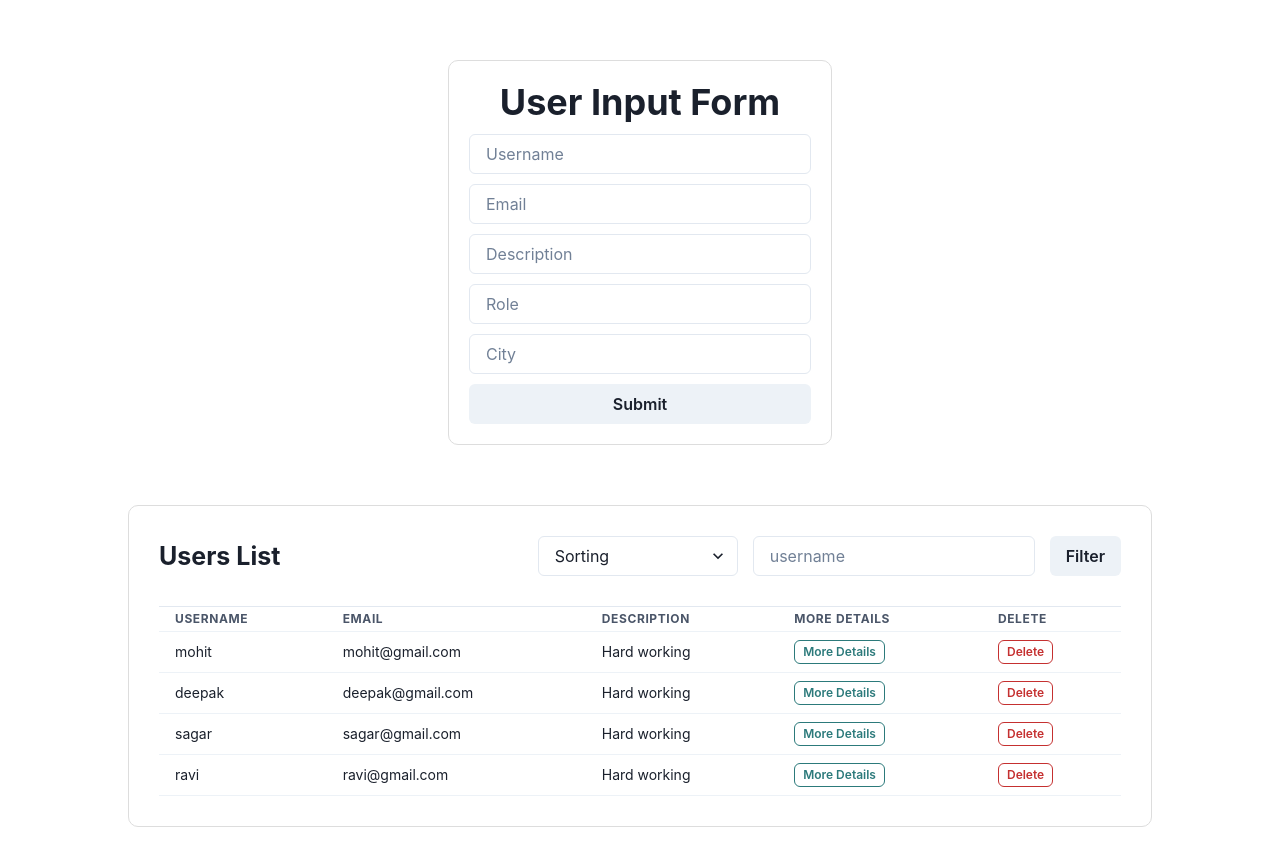
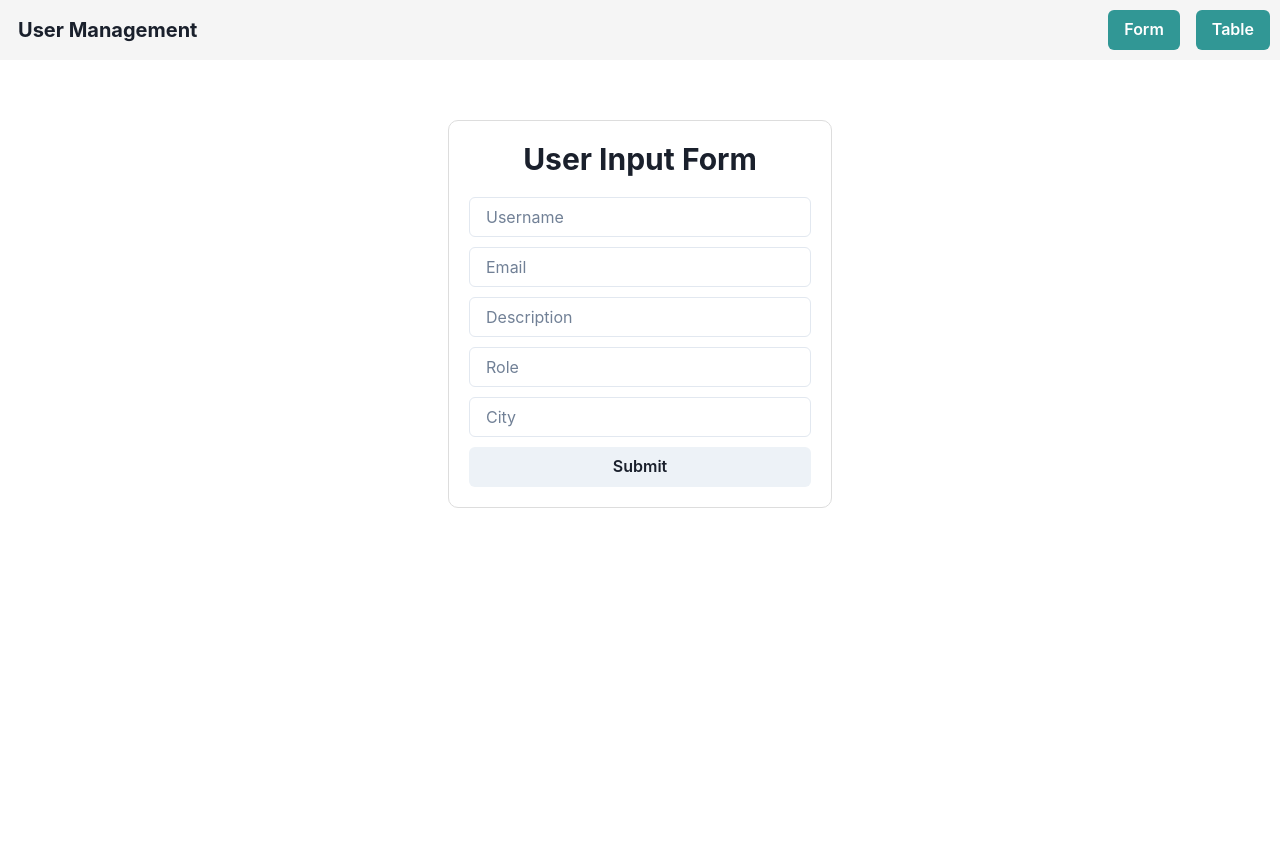
Before and after one commit to m-sehrawat/User-Management-Application, a React (Vite) app in the folder client/: page / in a window 1280 px wide. Shown: the top 866 px of the page. After the commit the page ends 800 px from the top, so only its background shows below. Built offline with nearby package versions, Linux system fonts and the light colour scheme.

Commit message:
routes added

```diff
--- a/client/index.js
+++ b/client/index.js
@@ -2,12 +2,15 @@ import React from 'react';
 import ReactDOM from 'react-dom/client';
 import App from './src/App';
 import { ChakraProvider } from '@chakra-ui/react';
+import { BrowserRouter } from 'react-router-dom';
 
 
 const root = ReactDOM.createRoot(document.getElementById('root'));
 
 root.render(
     <ChakraProvider>
-        <App />
+        <BrowserRouter>
+            <App />
+        </BrowserRouter>
     </ChakraProvider>
 );
--- a/client/package.json
+++ b/client/package.json
@@ -25,7 +25,8 @@
     "framer-motion": "^11.0.6",
     "parcel": "^2.11.0",
     "react": "^18.2.0",
-    "react-dom": "^18.2.0"
+    "react-dom": "^18.2.0",
+    "react-router-dom": "^6.22.1"
   },
   "devDependencies": {
     "process": "^0.11.10"
--- a/client/src/App.jsx
+++ b/client/src/App.jsx
@@ -1,11 +1,15 @@
 import UserForm from "./components/form/UserForm";
+import Navbar from "./components/navbar/Navbar";
 import UsersTable from "./components/table/UsersTable";
+import Router from "./routes/Router";
 
 const App = () => {
     return (
         <>
+            <Router />
+            {/* <Navbar />
             <UserForm />
-            <UsersTable />
+            <UsersTable /> */}
         </>
     )
 };
--- a/client/src/components/form/UserForm.jsx
+++ b/client/src/components/form/UserForm.jsx
@@ -35,7 +35,7 @@ const UserForm = () => {
         <>
             <div id="input-form">
                 <VStack gap={'10px'} >
-                    <Heading>User Input Form</Heading>
+                    <Heading size={'lg'} mb={'10px'} >User Input Form</Heading>
                     <Input onInput={handleInputChange} value={form.username} name='username' type='text' placeholder='Username' />
                     <Input onInput={handleInputChange} value={form.email} name='email' type='email' placeholder='Email' />
                     <Input onInput={handleInputChange} value={form.description} name='description' type='text' placeholder='Description' />
--- /dev/null
+++ b/client/src/components/navbar/Navbar.jsx
@@ -0,0 +1,24 @@
+import { Box, Button, ButtonGroup, Flex, Heading, Spacer } from "@chakra-ui/react";
+import { useNavigate } from "react-router-dom";
+
+const Navbar = () => {
+
+    const navigate = useNavigate();
+
+    return (
+        <>
+            <Flex minWidth='max-content' alignItems='center' gap='2' bg={'#f5f5f5'} p={'10px'}>
+                <Box p='2'>
+                    <Heading size='md'>User Management</Heading>
+                </Box>
+                <Spacer />
+                <ButtonGroup gap='2'>
+                    <Button onClick={() => navigate('/')} colorScheme='teal'>Form</Button>
+                    <Button onClick={() => navigate('/users')} colorScheme='teal'>Table</Button>
+                </ButtonGroup>
+            </Flex>
+        </>
+    )
+};
+
+export default Navbar;
--- a/client/src/components/table/TableRow.jsx
+++ b/client/src/components/table/TableRow.jsx
@@ -1,10 +1,12 @@
 import { Tr, Td, Button, useDisclosure } from '@chakra-ui/react';
 import UserModal from './UserModal';
+import { useNavigate } from 'react-router-dom';
 
 
 const TableRow = ({ data }) => {
 
     const { isOpen, onOpen, onClose } = useDisclosure()
+    const navigate = useNavigate();
 
     return (
         <>
@@ -13,6 +15,7 @@ const TableRow = ({ data }) => {
                 <Td>{data.email}</Td>
                 <Td>{data.description}</Td>
                 <Td>
+                    {/* <Button onClick={() => navigate('/users/client')} size='xs' variant='outline' colorScheme="teal">More Details</Button> */}
                     <Button onClick={onOpen} size='xs' variant='outline' colorScheme="teal">More Details</Button>
                 </Td>
                 <Td>
--- /dev/null
+++ b/client/src/components/user/UserData.jsx
@@ -0,0 +1,9 @@
+const UserData = () => {
+    return (
+        <>
+            userData
+        </>
+    )
+};
+
+export default UserData;
--- /dev/null
+++ b/client/src/routes/Router.jsx
@@ -0,0 +1,22 @@
+import UserForm from "../components/form/UserForm";
+import Navbar from "../components/navbar/Navbar";
+import { Route, Routes } from "react-router-dom";
+import UsersTable from "../components/table/UsersTable";
+import UserData from "../components/user/UserData";
+
+
+const Router = () => {
+    return (
+        <>
+            <Navbar />
+
+            <Routes>
+                <Route path="/" element={<UserForm />} />
+                <Route path="/users" element={<UsersTable />} />
+                <Route path="/users/client" element={<UserData />} />
+            </Routes>
+        </>
+    )
+};
+
+export default Router;
--- a/client/style.css
+++ b/client/style.css
@@ -10,7 +10,7 @@
 #table-container {
     border: 1px solid rgb(221, 221, 221);
     max-width: 80vw;
-    margin: 50px auto;
+    margin: 60px auto;
     padding: 30px;
     border-radius: 10px;
 }
```
Also changed, not shown: 1 other file (tests, documents, lock files or other folders).
